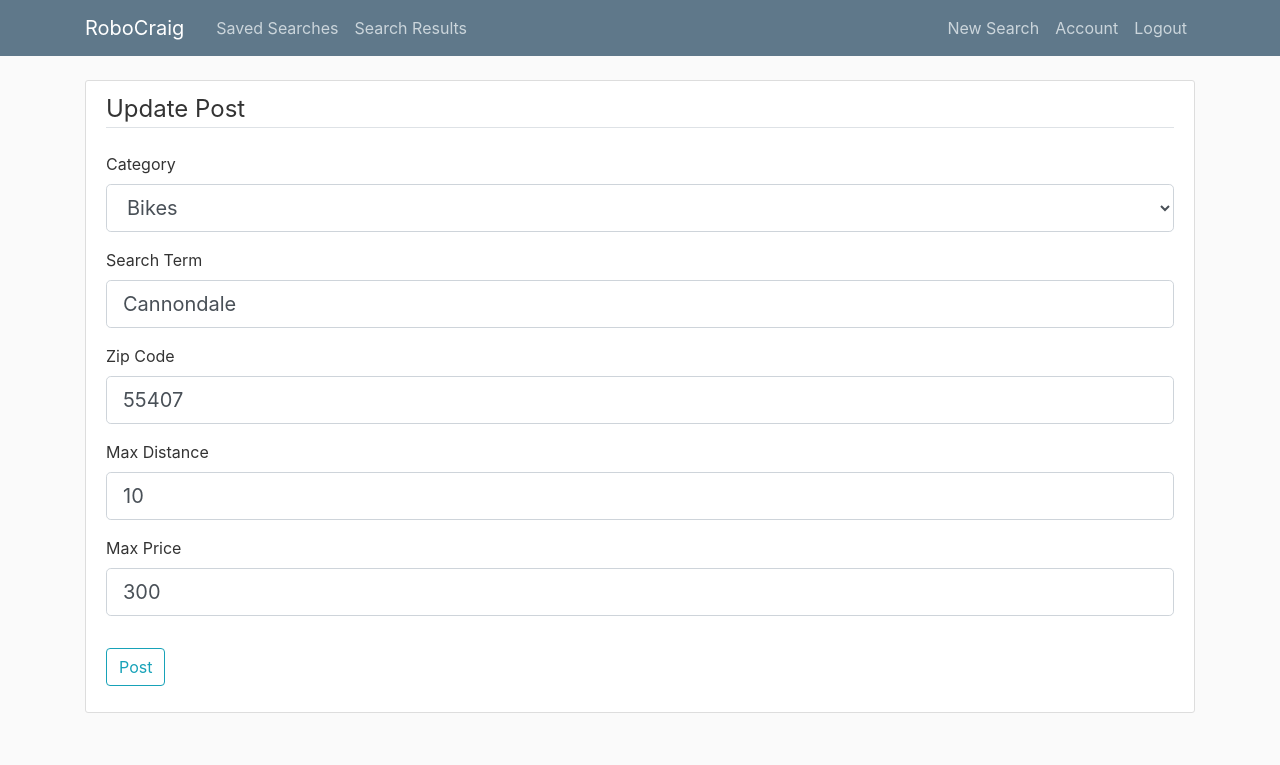
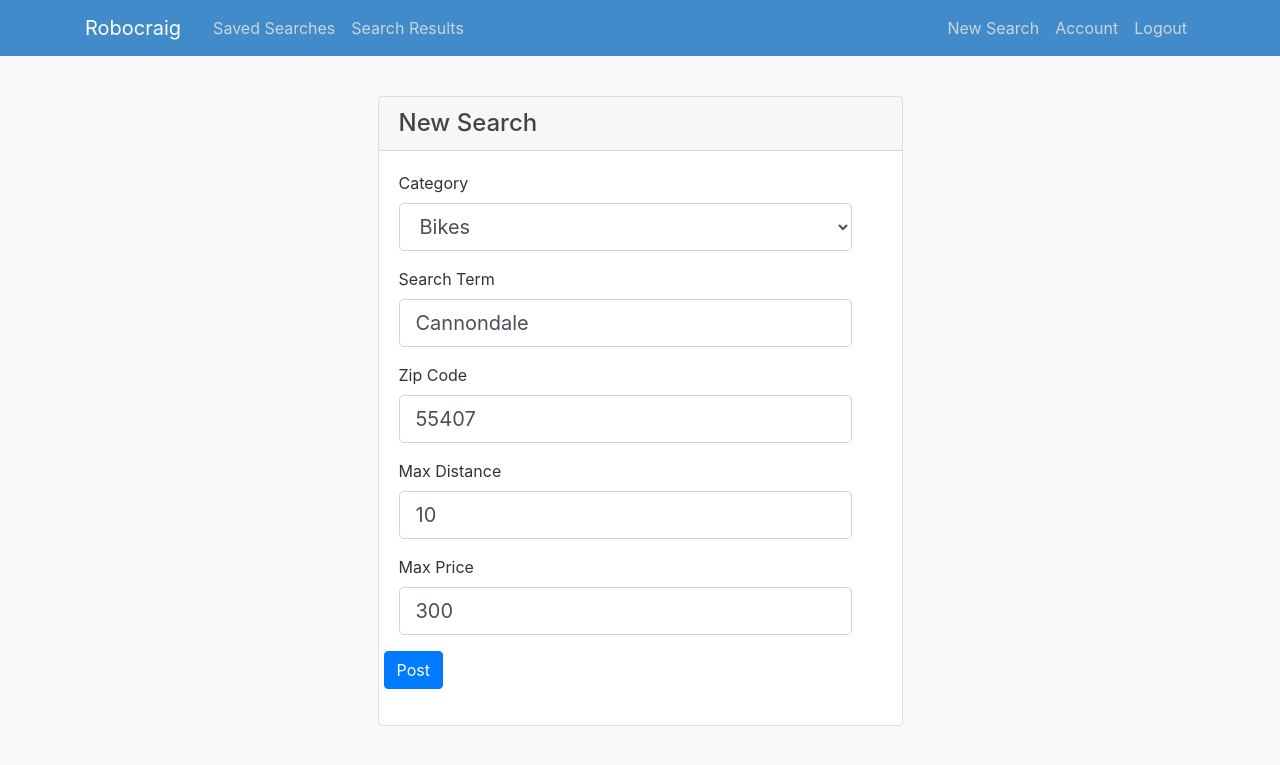
Before and after one commit to tango1542/RoboCraig, a Flask app: page /search/1/update in a window 1280 px wide. Shown: the top 765 px of the page. Run offline with Flask 2, Linux system fonts and the light colour scheme; a user stored in the database is signed in; data comes from the database, SQL or seed files in the repository; both versions use the stored data as it was after the commit; some libraries are stand-ins or nearby versions.

Commit message:
Added alot of styling changes

```diff
--- a/RoboCraig/routes.py
+++ b/RoboCraig/routes.py
@@ -70,7 +70,7 @@ def new_search():
         db.session.add(searcher)
         db.session.commit()
         flash('Your search has been created!', 'success')
-        return redirect(url_for('home_search'))
+        return redirect(url_for('user_searches', username=current_user.username))
     return render_template('create_search.html', form=form,legend='New Post',username=current_user.username)  #If the form is not valid, the user stays on the create_serach page
 
 
@@ -105,7 +105,7 @@ def delete_search(search_id):       #The delete search route takes the search id
     db.session.delete(search)
     db.session.commit()
     flash('Your search has been deleted!', 'success')
-    return redirect(url_for('home_search'))
+    return redirect(url_for('user_searches', username=current_user.username))
 
 
 @app.route("/search/<int:search_id>/update",methods=['GET', 'POST'])    #This route is for updating the search
--- a/RoboCraig/static/main.css
+++ b/RoboCraig/static/main.css
@@ -8,8 +8,9 @@ h1, h2, h3, h4, h5, h6 {
   color: #444444;
 }
 
+/*old one #5f788a*/
 .bg-steel {
-  background-color: #5f788a;
+  background-color: #428bca;
 }
 
 .site-header .navbar-nav .nav-link {
@@ -78,3 +79,67 @@ a.article-title:hover {
 .account-heading {
   font-size: 2.5rem;
 }
+
+.table > tbody > tr > td {
+     vertical-align: middle;
+}
+
+/*This is for search_results page to display image in table properly*/
+/* xs */
+img {
+    width: 50px;
+    height: 50px;
+}
+/* sm */
+@media (min-width: 768px) {
+    img {
+        width: 80px;
+        height: 80px
+    }
+}
+/* md */
+@media (min-width: 992px) {
+    img {
+        width: 120px;
+        height: 120px
+    }
+}
+/* lg */
+@media (min-width: 1200px) {
+    img {
+        width: 160px;
+        height: 160px
+    }
+}
+
+/*.vertical-center {*/
+  /*margin: 0;*/
+  /*position: absolute;*/
+  /*top: 50%;*/
+  /*-ms-transform: translateY(-50%);*/
+  /*transform: translateY(-50%);*/
+/*}*/
+
+/*.aline {*/
+    /*text-align: center;*/
+/*}*/
+
+/*.aline_right {*/
+    /*text-align: right;*/
+/*}*/
+
+/*.aline_left {*/
+    /*text-align: left;*/
+    /*vertical-align: middle;*/
+/*}*/
+
+/*.valine_test {*/
+    /*vertical-align: middle;*/
+/*}*/
+
+/*.cell {*/
+    /*display: table-cell;*/
+    /*height: 30px;*/
+    /*width: 30px;*/
+
+/*}*/
--- a/RoboCraig/templates/create_search.html
+++ b/RoboCraig/templates/create_search.html
@@ -1,18 +1,41 @@
 {% extends "layout.html" %}
 
 {% block content %}
-    <div class="content-section">
-        <form method="POST" action="">
+
+    <div class="container py-3">
+        <div class="row">
+            <div class="mx-auto col-sm-6">
+                        <!-- form user info -->
+                        <div class="card">
+                            <div class="card-header">
+                                <h4 class="mb-0" text-align="center">New Search</h4>
+                            </div>
+                            <div class="card-body">
+                                <form method="POST" action="" class="form" role="form" autocomplete="off">
                                 {{ form.hidden_tag() }}
-            <fieldset class="form-group">
-                <legend class="border-bottom mb-4">{{ legend }}</legend>
+                                {#        <form method="POST" action="" class="form-horizontal">#}
+{#            {{ form.hidden_tag() }}#}
 
-                <div class="form-group">
+
+{#                                    <div class="form-group row col-lg-12">#}
+{#                                        {{ form.category.label(class="form-control-label") }}#}
+{#                                        {{ form.category(class="form-control form-control-lg") }}#}
+{##}
+{#                                    </div>#}
+{#                                    <div class="form-group row col-lg-12">#}
+{#                                        {{ form.search_term.label(class="form-control-label") }}#}
+{#                                        {{ form.search_term(class="form-control form-control-lg") }}#}
+{#                                    </div>#}
+{##}
+
+{#                                Starts here#}
+
+                                    <div class="form-group row col-lg-12">
                                     {{ form.category.label(class="form-control-label") }}
                                     {% if form.category.errors %}
                                         {{ form.category(class="form-control form-control-lg is-invalid") }}
                                         <div class="invalid-feedback">
-                            {% for error in form.email.errors %}
+                                            {% for error in form.category.errors %}
                                                 <span>{{ error }}</span>
                                             {% endfor %}
                                         </div>
@@ -21,12 +44,13 @@
                                     {% endif %}
                                     </div>
 
-                <div class="form-group">
+
+                                    <div class="form-group row col-lg-12">
                                     {{ form.search_term.label(class="form-control-label") }}
                                     {% if form.search_term.errors %}
                                         {{ form.search_term(class="form-control form-control-lg is-invalid") }}
                                         <div class="invalid-feedback">
-                            {% for error in form.password.errors %}
+                                            {% for error in form.search_term.errors %}
                                                 <span>{{ error }}</span>
                                             {% endfor %}
                                         </div>
@@ -35,7 +59,8 @@
                                     {% endif %}
                                     </div>
 
-                <div class="form-group">
+
+                                    <div class="form-group row col-lg-12">
                                     {{ form.zip_code.label(class="form-control-label") }}
                                     {% if form.zip_code.errors %}
                                         {{ form.zip_code(class="form-control form-control-lg is-invalid") }}
@@ -49,12 +74,13 @@
                                     {% endif %}
                                     </div>
 
-                <div class="form-group">
+
+                                    <div class="form-group row col-lg-12">
                                     {{ form.max_distance.label(class="form-control-label") }}
                                     {% if form.max_distance.errors %}
                                         {{ form.max_distance(class="form-control form-control-lg is-invalid") }}
                                         <div class="invalid-feedback">
-                            {% for error in form.password.errors %}
+                                            {% for error in form.max_distance.errors %}
                                                 <span>{{ error }}</span>
                                             {% endfor %}
                                         </div>
@@ -63,12 +89,13 @@
                                     {% endif %}
                                     </div>
 
-                <div class="form-group">
+
+                                    <div class="form-group row col-lg-12">
                                     {{ form.max_price.label(class="form-control-label") }}
                                     {% if form.max_price.errors %}
                                         {{ form.max_price(class="form-control form-control-lg is-invalid") }}
                                         <div class="invalid-feedback">
-                            {% for error in form.password.errors %}
+                                            {% for error in form.max_price.errors %}
                                                 <span>{{ error }}</span>
                                             {% endfor %}
                                         </div>
@@ -77,10 +104,18 @@
                                     {% endif %}
                                     </div>
 
-            </fieldset>
-            <div class="form-group">
-                {{ form.submit(class="btn btn-outline-info") }}
+
+                                    <div class="form-group row">
+                                        {{ form.submit(class="btn btn-primary") }}
+
                                     </div>
                                 </form>
                             </div>
+                        </div>
+                        <!-- /form user info -->
+            </div>
+        </div>
+    </div>
+
+
 {% endblock content %}
--- a/RoboCraig/templates/layout.html
+++ b/RoboCraig/templates/layout.html
@@ -18,9 +18,10 @@
 </head>
 <body>
     <header class="site-header">
+
       <nav class="navbar navbar-expand-md navbar-dark bg-steel fixed-top">
         <div class="container">
-          <a class="navbar-brand mr-4" href="/">RoboCraig</a>
+          <a class="navbar-brand mr-4" href="/">Robocraig</a>
           <button class="navbar-toggler" type="button" data-toggle="collapse" data-target="#navbarToggle" aria-controls="navbarToggle" aria-expanded="false" aria-label="Toggle navigation">
             <span class="navbar-toggler-icon"></span>
           </button>
--- a/RoboCraig/templates/user_searches.html
+++ b/RoboCraig/templates/user_searches.html
@@ -14,8 +14,8 @@
 {#        </article>#}
 {#    {% endfor %}#}
 
-    <table class="table table-striped">
-            <thead>
+    <table class="table table-hover">
+            <thead class="thead-light">
                 <tr>
                     <th scope="col">Search Item</th>
                     <th scope="col">Category</th>
```
Also changed, not shown: RoboCraig/conf.py (added, +177 -0 lines), RoboCraig/templates/search_results.html (+12 -11 lines), RoboCraig/test_basic.py (added, +44 -0 lines), RoboCraig/tests/test_basic.py (added, +46 -0 lines), RoboCraig/site.db, RoboCraig/test.py (added), 6 other files. Lines whose indentation alone changed are shown as unchanged.
